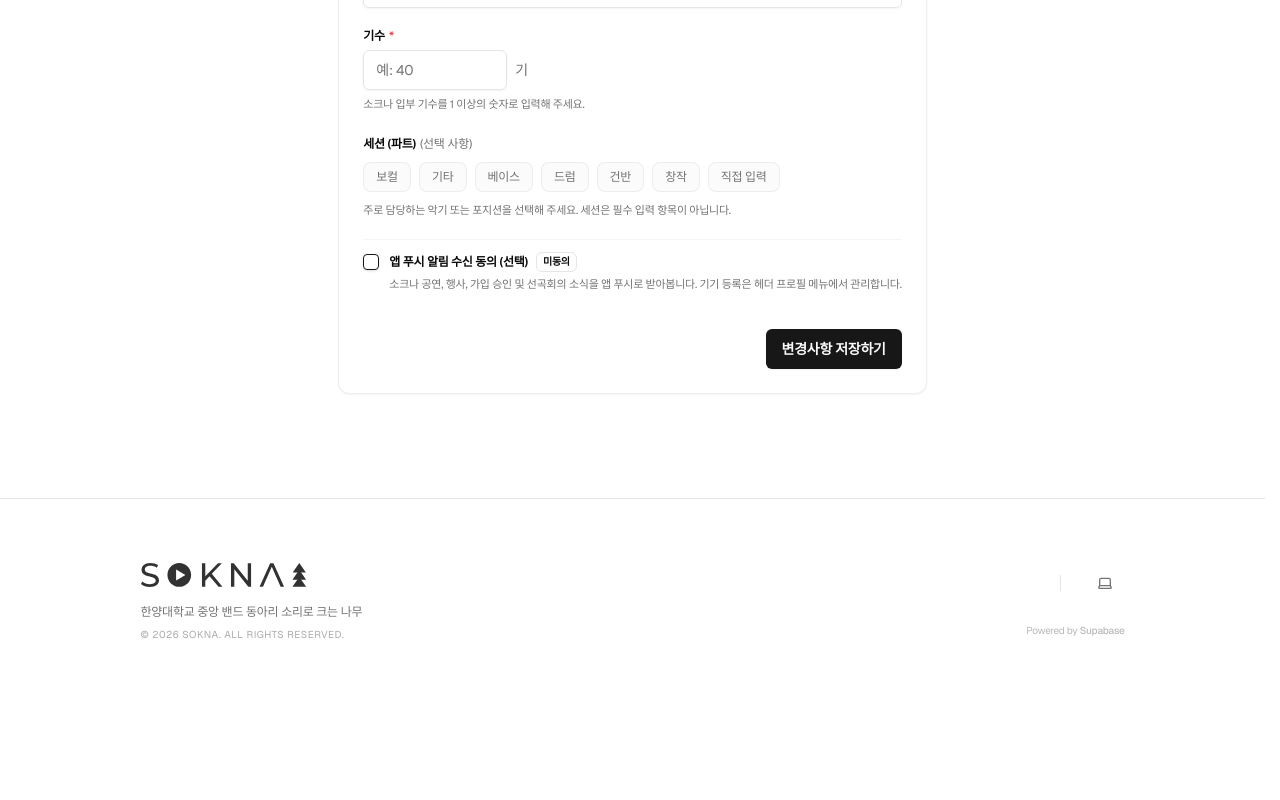
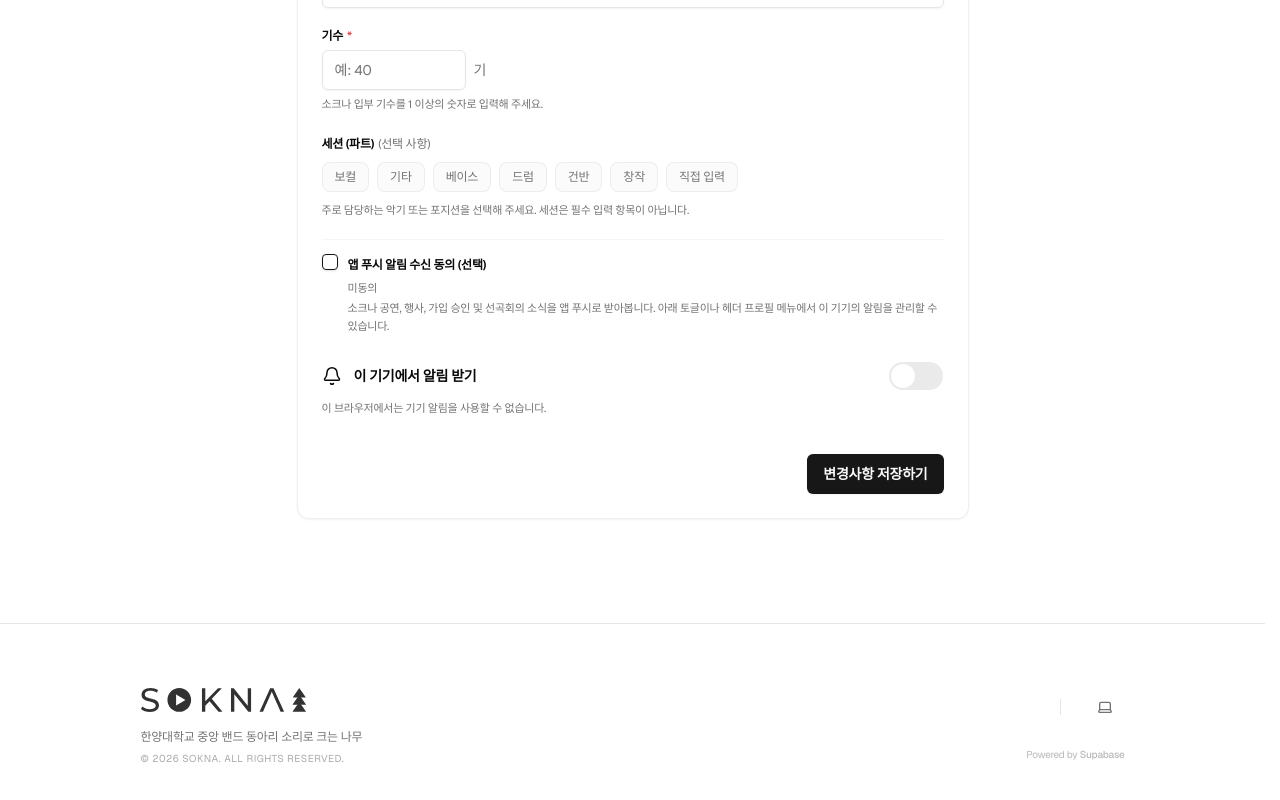
Before and after one commit to TeraByte1024/sokna, a Next.js app: page /profile in a window 1280 px wide. Shown: the part 558-1358 px from the top of the page. Before the commit the page ends 1264 px from the top, so only its background shows below. Built offline with nearby package versions, Linux system fonts and the light colour scheme; no server answers; the database is empty; sample sign-in values are in the browser's storage; some icons are missing; a web font is replaced by a local one.

Commit message:
feat: add push consent timestamps and device toggle on profile page

```diff
--- a/app/profile/page.tsx
+++ b/app/profile/page.tsx
@@ -10,6 +10,22 @@ export const metadata: Metadata = {
   title: "내 정보 | 소크나",
   description: "소크나 회원 프로필 조회 및 정보 수정",
 };
+
+function formatConsentTime(value: string | null | undefined) {
+  if (!value) return null;
+  const date = new Date(value);
+  if (Number.isNaN(date.getTime())) return null;
+
+  return new Intl.DateTimeFormat("ko-KR", {
+    timeZone: "Asia/Seoul",
+    year: "numeric",
+    month: "2-digit",
+    day: "2-digit",
+    hour: "2-digit",
+    minute: "2-digit",
+    hourCycle: "h23",
+  }).format(date);
+}
 
 export default async function ProfilePage() {
   const supabase = await createClient();
@@ -25,7 +41,7 @@ export default async function ProfilePage() {
   // 1. users 테이블에서 본인 프로필 조회
   const { data: userRow } = await supabase
     .from("users")
-    .select("id, name, generation, part, email, status, applied_at, approved_at, marketing_opt_in")
+    .select("*")
     .eq("id", user.id)
     .maybeSingle();
 
@@ -42,6 +58,7 @@ export default async function ProfilePage() {
     applied_at: userRow?.applied_at ?? user.created_at,
     approved_at: userRow?.approved_at ?? null,
     marketing_opt_in: userRow?.marketing_opt_in ?? false,
+    marketing_opted_in_label: formatConsentTime(userRow?.marketing_opted_in_at),
   };
 
   return (
--- a/app/profile/profile-form.tsx
+++ b/app/profile/profile-form.tsx
@@ -18,6 +18,11 @@ import { updateMyProfileAction } from "./actions";
 import { toast } from "@/components/ui/sonner";
 import { LeaveConfirmDialog, useUnsavedChangesWarning } from "@/components/ui/leave-confirm-dialog";
 import {
+  MarketingPushConsentDialog,
+  usePushNotificationDevice,
+} from "@/components/push-notification-settings";
+import { cn } from "@/lib/utils";
+import {
   User,
   Mail,
   Sparkles,
@@ -27,6 +32,7 @@ import {
   Loader2,
   CheckCircle2,
   AlertCircle,
+  Bell,
 } from "lucide-react";
 
 const SESSION_PRESETS = [
@@ -49,6 +55,7 @@ export interface ProfileUser {
   applied_at: string;
   approved_at: string | null;
   marketing_opt_in: boolean;
+  marketing_opted_in_label: string | null;
 }
 
 interface ProfileFormProps {
@@ -77,6 +84,8 @@ export function ProfileForm({ user, isAdmin }: ProfileFormProps) {
   const [marketingOptIn, setMarketingOptIn] = useState<boolean>(
     user.marketing_opt_in ?? false
   );
+  const [pushConsentDialogOpen, setPushConsentDialogOpen] = useState(false);
+  const push = usePushNotificationDevice(user.marketing_opt_in);
 
   useEffect(() => {
     setMarketingOptIn(user.marketing_opt_in ?? false);
@@ -121,6 +130,16 @@ export function ProfileForm({ user, isAdmin }: ProfileFormProps) {
     setCustomPart("");
   };
 
+  const handleDevicePushToggle = () => {
+    if (push.enabled) {
+      void push.disablePush();
+    } else if (!push.hasMarketingConsent) {
+      setPushConsentDialogOpen(true);
+    } else {
+      void push.enablePush();
+    }
+  };
+
   const handleSubmit = (e: React.FormEvent) => {
     e.preventDefault();
     setMessage(null);
@@ -159,6 +178,9 @@ export function ProfileForm({ user, isAdmin }: ProfileFormProps) {
 
       if (res.ok) {
         markSubmitting();
+        if (user.marketing_opt_in && !marketingOptIn && push.hasRegisteredToken) {
+          await push.disablePush();
+        }
         router.refresh();
         toast.success(res.message || "회원 정보가 성공적으로 수정되었습니다.");
         setMessage({
@@ -436,32 +458,74 @@ export function ProfileForm({ user, isAdmin }: ProfileFormProps) {
                   className="mt-0.5"
                 />
                 <div className="flex-1 space-y-1">
-                  <div className="flex flex-wrap items-center gap-2">
                   <Label
                     htmlFor="marketingOptIn"
                     className="text-xs font-semibold cursor-pointer"
                   >
                     앱 푸시 알림 수신 동의 (선택)
                   </Label>
-                    <Badge
-                      variant={marketingOptIn ? "default" : "outline"}
-                      className="h-5 px-1.5 text-[10px]"
-                    >
-                      {marketingOptIn ? "동의 중" : "미동의"}
-                    </Badge>
-                  </div>
+                  <p className="text-[11px] font-medium text-muted-foreground">
+                    {marketingOptIn
+                      ? user.marketing_opt_in
+                        ? user.marketing_opted_in_label
+                          ? `${user.marketing_opted_in_label} 동의함`
+                          : "동의함"
+                        : "저장하면 동의 시각이 기록됩니다."
+                      : user.marketing_opt_in
+                        ? "저장하면 수신 동의가 해제됩니다."
+                        : "미동의"}
+                  </p>
                   <p className="text-[11px] text-muted-foreground leading-relaxed">
-                    소크나 공연, 행사, 가입 승인 및 선곡회의 소식을 앱 푸시로 받아봅니다. 기기 등록은 헤더 프로필 메뉴에서 관리합니다.
+                    소크나 공연, 행사, 가입 승인 및 선곡회의 소식을 앱 푸시로 받아봅니다. 아래 토글이나 헤더 프로필 메뉴에서 이 기기의 알림을 관리할 수 있습니다.
                   </p>
                 </div>
               </div>
+              <div className="mt-4 flex min-h-12 items-center gap-3">
+                <Bell aria-hidden="true" className="size-5 shrink-0 text-foreground" strokeWidth={1.8} />
+                <span id="devicePushLabel" className="min-w-0 flex-1 text-sm font-semibold text-foreground">
+                  이 기기에서 알림 받기
+                </span>
+                <button
+                  type="button"
+                  role="switch"
+                  aria-checked={push.enabled}
+                  aria-labelledby="devicePushLabel"
+                  aria-describedby={push.permission === "unsupported" || push.permission === "denied" ? "devicePushDescription" : undefined}
+                  title={push.enabled ? "이 기기 알림 끄기" : "이 기기 알림 켜기"}
+                  disabled={isPending || push.isPending || push.permission === "unsupported" || push.permission === "denied"}
+                  onClick={handleDevicePushToggle}
+                  className="inline-flex h-11 w-14 shrink-0 items-center justify-center rounded-full focus-visible:outline-none focus-visible:ring-2 focus-visible:ring-ring disabled:cursor-not-allowed disabled:opacity-50"
+                >
+                  <span
+                    aria-hidden="true"
+                    className={cn(
+                      "relative h-7 w-[54px] rounded-full transition-colors",
+                      push.enabled ? "bg-foreground" : "bg-muted-foreground/30",
+                    )}
+                  >
+                    <span
+                      className={cn(
+                        "absolute left-0.5 top-0.5 size-6 rounded-full bg-background shadow-sm transition-transform",
+                        push.enabled && "translate-x-[26px]",
+                      )}
+                    />
+                  </span>
+                </button>
+              </div>
+              {(push.permission === "unsupported" || push.permission === "denied") && (
+                <p id="devicePushDescription" className="text-[11px] leading-relaxed text-muted-foreground">
+                  {push.permission === "unsupported"
+                    ? "이 브라우저에서는 기기 알림을 사용할 수 없습니다."
+                    : "브라우저 설정에서 알림 권한을 허용해 주세요."}
+                </p>
+              )}
             </div>
 
             {/* 저장 버튼 */}
             <div className="pt-4 flex items-center justify-end">
               <Button
                 type="submit"
-                disabled={isPending}
+                disabled={isPending || push.isPending}
                 className="w-full sm:w-auto min-w-32 h-10 bg-primary text-primary-foreground font-semibold shadow-sm"
               >
                 {isPending ? (
@@ -478,6 +542,17 @@ export function ProfileForm({ user, isAdmin }: ProfileFormProps) {
         </CardContent>
       </Card>
 
+      <MarketingPushConsentDialog
+        isOpen={pushConsentDialogOpen}
+        isPending={push.isPending}
+        onClose={() => setPushConsentDialogOpen(false)}
+        onConfirm={() => {
+          void push.consentAndEnablePush().then((ok) => {
+            if (ok) setPushConsentDialogOpen(false);
+          });
+        }}
+      />
+
       <LeaveConfirmDialog
         isOpen={showLeaveModal}
         title="페이지를 벗어나시겠습니까?"
--- a/components/push-notification-settings.tsx
+++ b/components/push-notification-settings.tsx
@@ -133,6 +133,7 @@ export function usePushNotificationDevice(initialMarketingOptIn: boolean, enable
 	return {
 		permission,
 		enabled: hasMarketingConsent && permission === "granted" && hasRegisteredToken,
+		hasRegisteredToken,
 		hasMarketingConsent,
 		isPending,
 		enablePush,
--- a/lib/supabase/database.types.ts
+++ b/lib/supabase/database.types.ts
@@ -580,6 +580,7 @@ export type Database = {
           generation: number | null
           id: string
           marketing_opt_in: boolean
+          marketing_opted_in_at: string | null
           name: string
           part: string | null
           status: string
@@ -592,6 +593,7 @@ export type Database = {
           generation?: number | null
           id?: string
           marketing_opt_in?: boolean
+          marketing_opted_in_at?: string | null
           name: string
           part?: string | null
           status?: string
@@ -604,6 +606,7 @@ export type Database = {
           generation?: number | null
           id?: string
           marketing_opt_in?: boolean
+          marketing_opted_in_at?: string | null
           name?: string
           part?: string | null
           status?: string
```
Also changed, not shown: 5 other files (tests, documents, lock files or other folders). Lines whose indentation alone changed are shown as unchanged.
